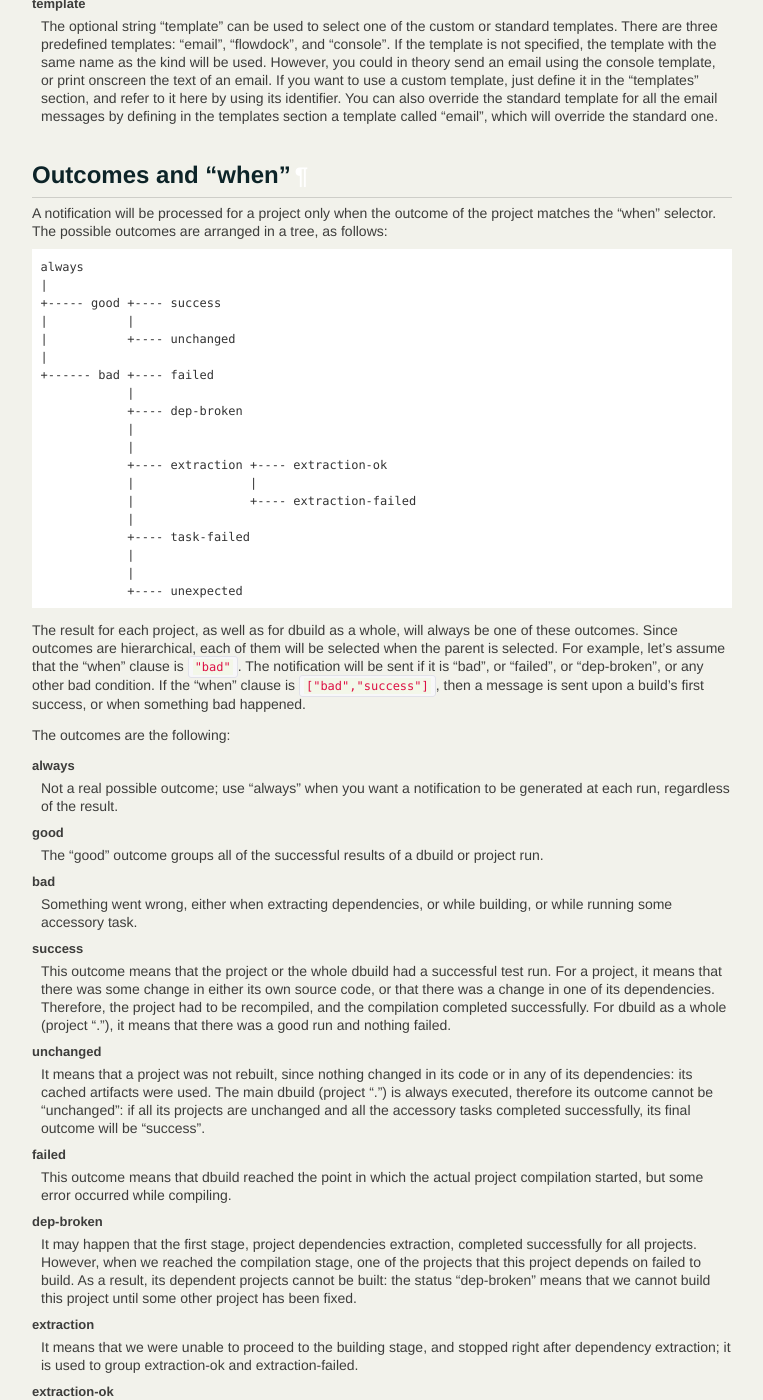
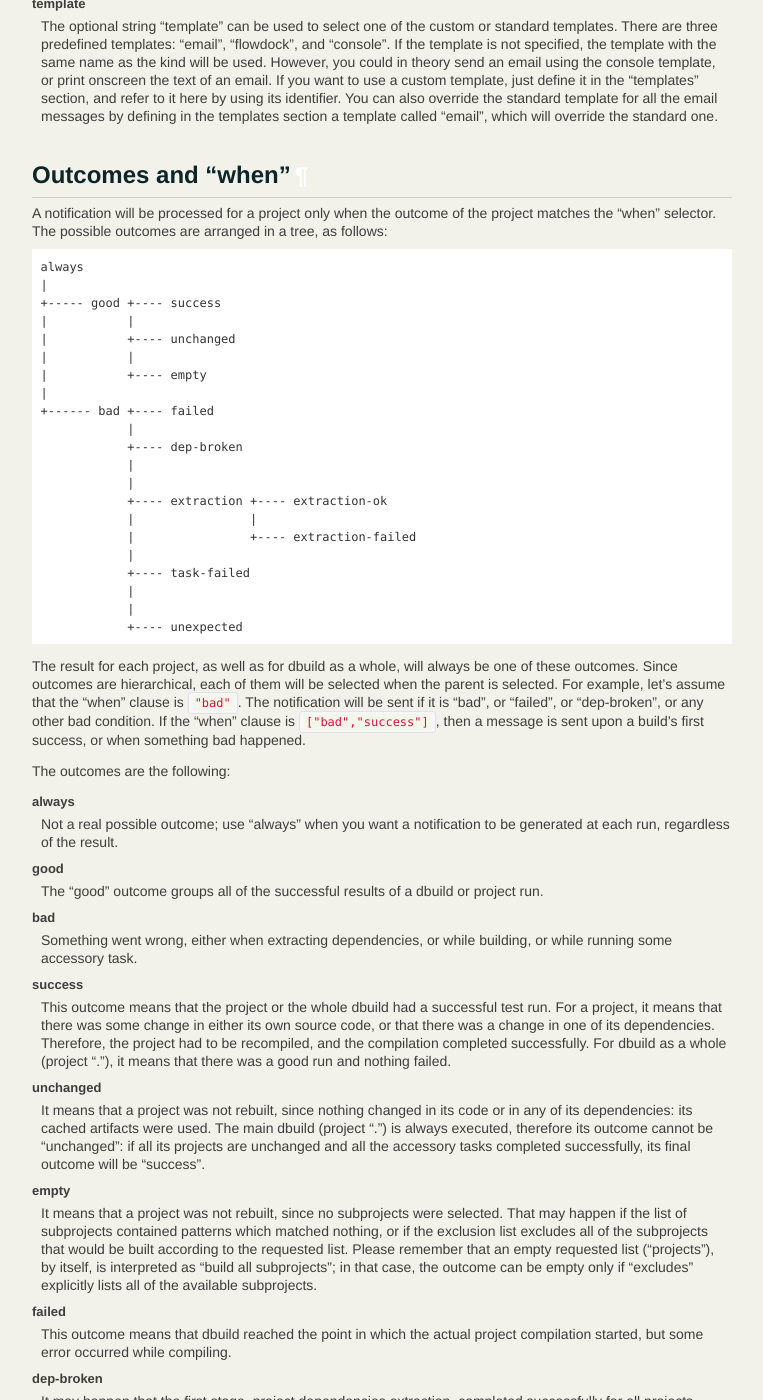
Before and after one commit to lightbend-labs/dbuild, a Sphinx documentation site: the page built from docs/src/sphinx/notifications.rst, in a window 1280 px wide and 1400 px high, scrolled down 1725 px. Shown: the whole window, without its empty margins (138-901 px from the left). Built offline with Sphinx 7.4.7, drawn with Linux system fonts in a browser that asks for light colours; the version number could not be read and is left out.

Commit message:
Add BuildEmpty outcome
The outcome BuildEmpty may occur if, for instance, the list of
requested subprojects is made up of patterns that match nothing,
of if the list of excluded subprojects excludes all those that
would otherwise be built.

```diff
--- a/docs/src/sphinx/notifications.rst
+++ b/docs/src/sphinx/notifications.rst
@@ -137,6 +137,8 @@ matches the "when" selector. The possible outcomes are arranged in a tree, as fo
    +----- good +---- success
    |           |
    |           +---- unchanged
+   |           |
+   |           +---- empty
    |
    +------ bad +---- failed
                |
@@ -186,6 +188,15 @@ unchanged
   dbuild (project ".") is always executed, therefore its outcome cannot
   be "unchanged": if all its projects are unchanged and all the accessory tasks
   completed successfully, its final outcome will be "success".
+
+empty
+  It means that a project was not rebuilt, since no subprojects were selected.
+  That may happen if the list of subprojects contained patterns which matched
+  nothing, or if the exclusion list excludes all of the subprojects that would
+  be built according to the requested list.
+  Please remember that an empty requested list ("projects"), by itself, is
+  interpreted as "build all subprojects"; in that case, the outcome can be
+  empty only if "excludes" explicitly lists all of the available subprojects.
 
 failed
   This outcome means that dbuild reached the point in which the actual project
```
Also changed, not shown: 1 other file.
